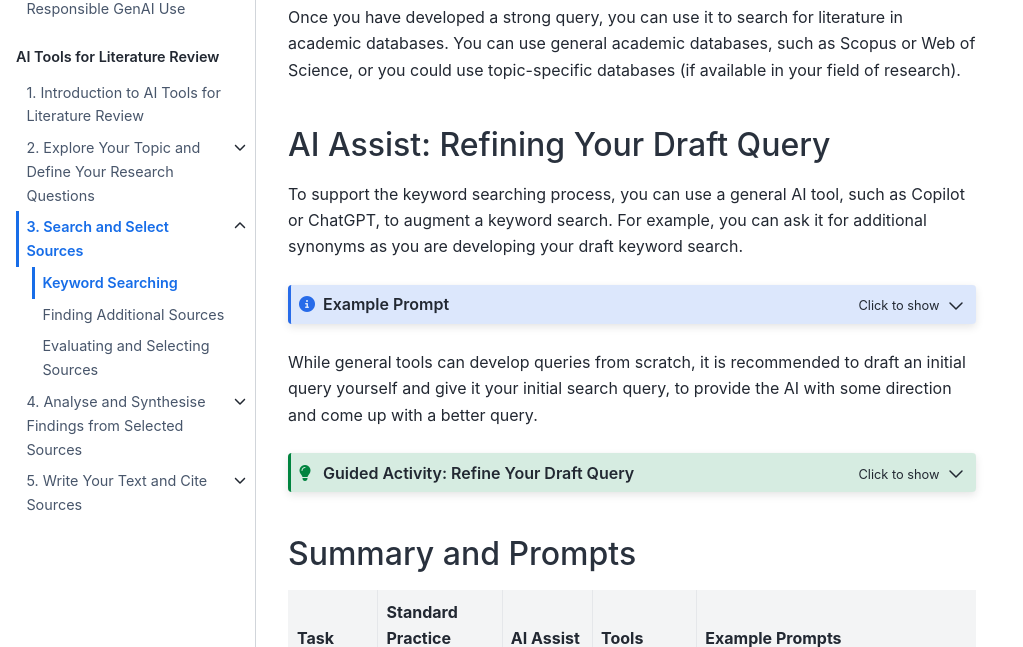
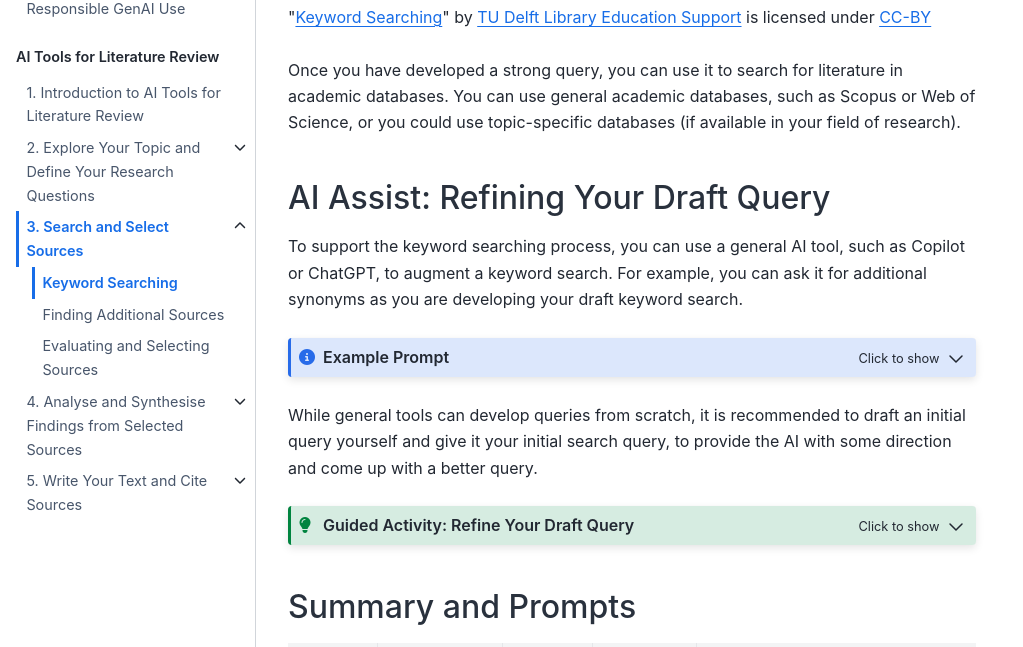
Before and after one commit to lwalma/ai-lit-review, a Jupyter Book: the page built from book/part2/3a-keyword-search.md, in a window 1280 px wide and 900 px high, scrolled down 849 px, cut to the strip 253-900 px from the top of the window. Shown: the whole strip, without its empty margins (0-1023 px from the left). Built offline with Jupyter Book 1.0.4 settings and Sphinx 7.4.7 and the Sphinx Book theme 1.1.4, drawn with Linux system fonts in a browser that asks for light colours; comment, search, counter and statistics services are not loaded.

Commit message:
Update 3a-keyword-search.md

```diff
--- a/book/part2/3a-keyword-search.md
+++ b/book/part2/3a-keyword-search.md
@@ -26,7 +26,8 @@ Use AI to suggest improvements for your draft query
 
 When developing keyword searches for an academic database, you should combine multiple synonyms with Boolean operators to create a constructive query. Following this process step-by-step is crucial to make sure you do a thorough search of all available literature. Watch this short recap of the keyword search process:
 
-<iframe width="560" height="315" src="https://www.youtube.com/embed/n6SA4dQlJmE?si=50wsADHk9iM6nL-r" title="YouTube video player" frameborder="0" allow="accelerometer; autoplay; clipboard-write; encrypted-media; gyroscope; picture-in-picture; web-share" referrerpolicy="strict-origin-when-cross-origin" allowfullscreen></iframe><br>
+<iframe width="560" height="315" src="https://www.youtube.com/embed/8XnbdXkRPQk?si=ZXcRn1XUnmeLZET0" title="YouTube video player" frameborder="0" allow="accelerometer; autoplay; clipboard-write; encrypted-media; gyroscope; picture-in-picture; web-share" referrerpolicy="strict-origin-when-cross-origin" allowfullscreen></iframe><br>
+"<a href="https://www.youtube.com/embed/8XnbdXkRPQk?si=ZXcRn1XUnmeLZET0" target=_blank>Keyword Searching</a>" by <a href="https://www.tudelft.nl/library/" target=_blank>TU Delft Library Education Support</a> is licensed under <a href=https://creativecommons.org/licenses/by/4.0/ target=_blank>CC-BY</a><br><br>
 
 Once you have developed a strong query, you can use it to search for literature in academic databases. You can use general academic databases, such as Scopus or Web of Science, or you could use topic-specific databases (if available in your field of research).
 
```
